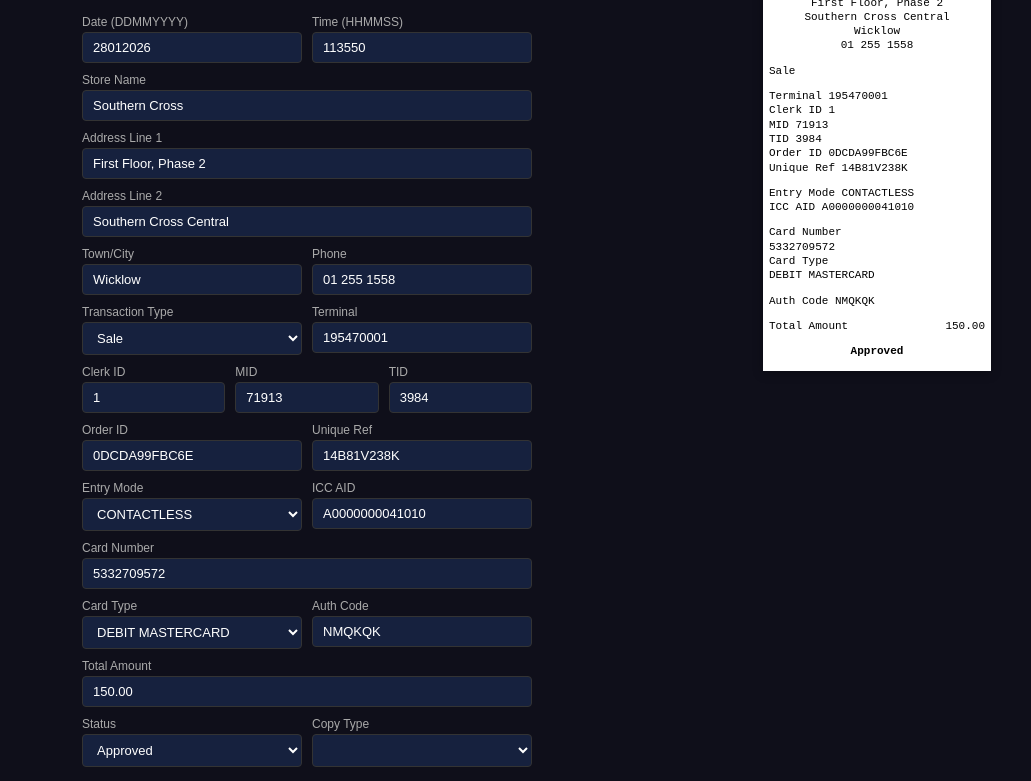
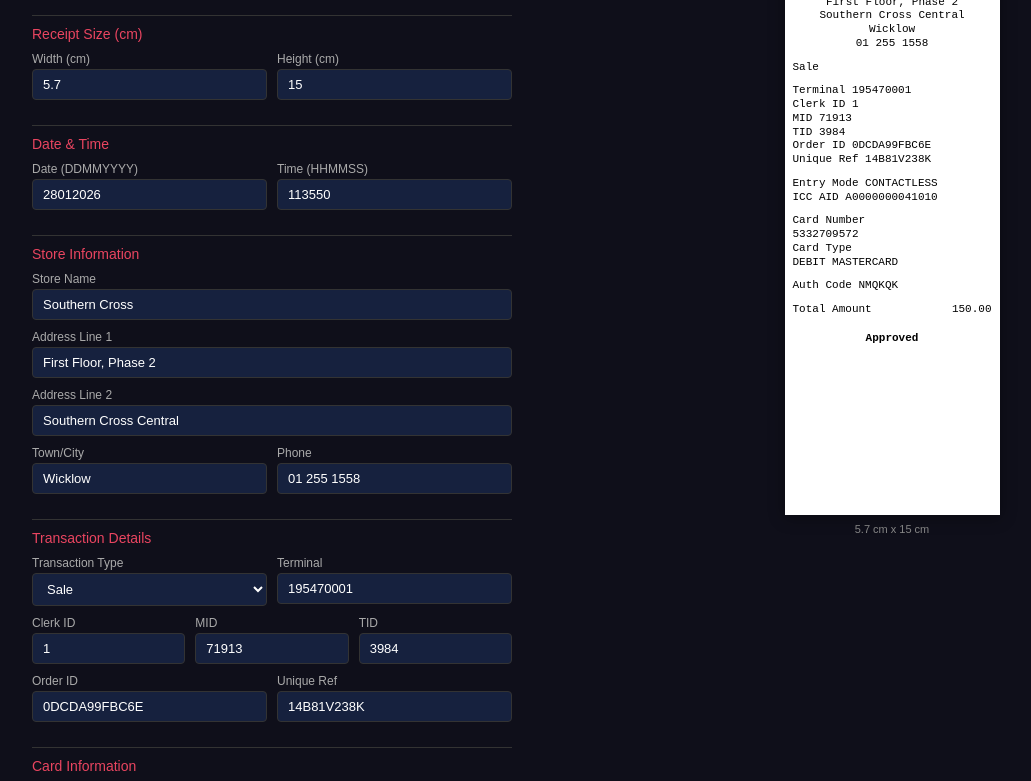
Before and after one commit to himprapatel-rgb/Payment-terminal-receipt-, a plain HTML site: page index.html in a window 1280 px wide. Shown: the part 82-863 px from the top of the page, without its empty margins (8-1039 px from the left). Drawn offline with Linux system fonts and the light colour scheme.

Commit message:
Add width and height size controls in cm for realistic receipt sizing

```diff
--- a/index.html
+++ b/index.html
@@ -7,8 +7,8 @@
 <style>
 *{margin:0;padding:0;box-sizing:border-box}
 body{font-family:Arial,sans-serif;background:#0f0f1a;color:#fff;min-height:100vh;display:flex;justify-content:center;padding:30px 15px}
-.wrap{display:flex;gap:40px;max-width:1100px;width:100%;align-items:flex-start;flex-wrap:wrap}
-.form-panel{flex:1;min-width:300px;max-width:450px}
+.wrap{display:flex;gap:40px;max-width:1200px;width:100%;align-items:flex-start;flex-wrap:wrap}
+.form-panel{flex:1;min-width:320px;max-width:480px}
 .form-panel h1{color:#e94560;margin-bottom:8px;font-size:22px}
 .form-panel .sub{color:#888;font-size:13px;margin-bottom:18px}
 .fg{margin-bottom:10px}
@@ -23,15 +23,18 @@
 .btn-row .btn{margin-top:0}
 .btn-secondary{background:#333;color:#ccc}
 .btn-secondary:hover{background:#444}
-.receipt-panel{flex:1;min-width:260px;display:flex;justify-content:center;position:sticky;top:30px}
-.receipt-outer{background:#fff;padding:8px 6px 12px;width:228px;box-shadow:0 2px 10px rgba(0,0,0,0.3);font-family:'Courier New',Courier,monospace;color:#000;font-size:11px;line-height:1.3}
+.section-title{color:#e94560;font-size:14px;margin:15px 0 10px;padding-top:10px;border-top:1px solid #333}
+.receipt-panel{flex:1;min-width:300px;display:flex;justify-content:center;position:sticky;top:30px}
+.receipt-wrapper{display:flex;flex-direction:column;align-items:center}
+.receipt-outer{background:#fff;font-family:'Courier New',Courier,monospace;color:#000;font-size:11px;line-height:1.25;padding:10px 8px 15px;box-shadow:0 2px 15px rgba(0,0,0,0.4);position:relative;overflow:hidden}
+.receipt-outer::before{content:'';position:absolute;top:0;left:0;right:0;height:3px;background:repeating-linear-gradient(90deg,#fff 0,#fff 4px,transparent 4px,transparent 8px)}
 .rc{text-align:center}
 .rl{text-align:left}
 .amt-row{display:flex;justify-content:space-between}
-.approved{text-align:center;font-weight:bold}
+.approved{text-align:center;font-weight:bold;margin-top:5px}
 .cc{text-align:center;font-size:10px;margin-top:8px}
-.blank{height:11px}
-#receiptBox{display:none}
+.blank{height:10px}
+.size-display{color:#888;font-size:11px;margin-top:8px;text-align:center}
 @media print{body{background:#fff}.form-panel,.btn-row{display:none}.receipt-panel{position:static}.receipt-outer{box-shadow:none}}
 </style>
 </head>
@@ -39,11 +42,21 @@
 <div class="wrap">
 <div class="form-panel">
 <h1>Payment Terminal Receipt</h1>
-<p class="sub">Generate realistic 57mm thermal receipts</p>
+<p class="sub">Generate realistic thermal receipts with custom size</p>
+
+<div class="section-title">Receipt Size (cm)</div>
+<div class="row">
+<div class="fg"><label>Width (cm)</label><input type="number" id="f_width" value="5.7" step="0.1" min="3" max="15" onchange="updateSize()"></div>
+<div class="fg"><label>Height (cm)</label><input type="number" id="f_height" value="15" step="0.1" min="5" max="30" onchange="updateSize()"></div>
+</div>
+
+<div class="section-title">Date & Time</div>
 <div class="row">
 <div class="fg"><label>Date (DDMMYYYY)</label><input id="f_date" value="28012026"></div>
 <div class="fg"><label>Time (HHMMSS)</label><input id="f_time" value="113550"></div>
 </div>
+
+<div class="section-title">Store Information</div>
 <div class="fg"><label>Store Name</label><input id="f_store" value="Southern Cross"></div>
 <div class="fg"><label>Address Line 1</label><input id="f_addr1" value="First Floor, Phase 2"></div>
 <div class="fg"><label>Address Line 2</label><input id="f_addr2" value="Southern Cross Central"></div>
@@ -51,6 +64,8 @@
 <div class="fg"><label>Town/City</label><input id="f_city" value="Wicklow"></div>
 <div class="fg"><label>Phone</label><input id="f_phone" value="01 255 1558"></div>
 </div>
+
+<div class="section-title">Transaction Details</div>
 <div class="row">
 <div class="fg"><label>Transaction Type</label><select id="f_txn"><option>Sale</option><option>Refund</option><option>Void</option></select></div>
 <div class="fg"><label>Terminal</label><input id="f_terminal" value="195470001"></div>
@@ -64,6 +79,8 @@
 <div class="fg"><label>Order ID</label><input id="f_order" value="0DCDA99FBC6E"></div>
 <div class="fg"><label>Unique Ref</label><input id="f_ref" value="14B81V238K"></div>
 </div>
+
+<div class="section-title">Card Information</div>
 <div class="row">
 <div class="fg"><label>Entry Mode</label><select id="f_entry"><option>CONTACTLESS</option><option>CHIP</option><option>SWIPE</option><option>MANUAL</option></select></div>
 <div class="fg"><label>ICC AID</label><input id="f_aid" value="A0000000041010"></div>
@@ -73,19 +90,37 @@
 <div class="fg"><label>Card Type</label><select id="f_cardtype"><option>DEBIT MASTERCARD</option><option>CREDIT MASTERCARD</option><option>DEBIT VISA</option><option>CREDIT VISA</option><option>AMEX</option></select></div>
 <div class="fg"><label>Auth Code</label><input id="f_auth" value="NMQKQK"></div>
 </div>
+
+<div class="section-title">Amount & Status</div>
 <div class="fg"><label>Total Amount</label><input id="f_amount" value="150.00"></div>
 <div class="row">
 <div class="fg"><label>Status</label><select id="f_status"><option>Approved</option><option>Declined</option><option>Cancelled</option></select></div>
 <div class="fg"><label>Copy Type</label><select id="f_copy"><option value=""></option><option>CARDHOLDER COPY</option><option>MERCHANT COPY</option></select></div>
 </div>
+
 <button class="btn" onclick="gen()">Generate Receipt</button>
 </div>
+
 <div class="receipt-panel">
-<div class="receipt-outer" id="receipt">
+<div class="receipt-wrapper">
+<div class="receipt-outer" id="receipt"></div>
+<div class="size-display" id="sizeDisplay">5.7 cm x 15 cm</div>
 </div>
 </div>
 </div>
+
 <script>
+function cmToPx(cm){return Math.round(cm*37.795275591);}
+
+function updateSize(){
+const w=parseFloat(document.getElementById('f_width').value)||5.7;
+const h=parseFloat(document.getElementById('f_height').value)||15;
+const receipt=document.getElementById('receipt');
+receipt.style.width=cmToPx(w)+'px';
+receipt.style.minHeight=cmToPx(h)+'px';
+document.getElementById('sizeDisplay').textContent=w+' cm x '+h+' cm';
+}
+
 function gen(){
 const g=id=>document.getElementById(id).value;
 const r=document.getElementById('receipt');
@@ -122,7 +157,9 @@
 h+='<div class="approved">'+g('f_status')+'</div>';
 if(g('f_copy'))h+='<div class="cc">'+g('f_copy')+'</div>';
 r.innerHTML=h;
+updateSize();
 }
+updateSize();
 gen();
 </script>
 </body>
```
